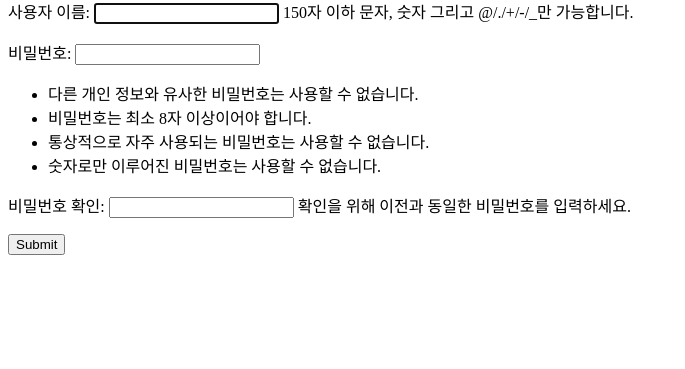
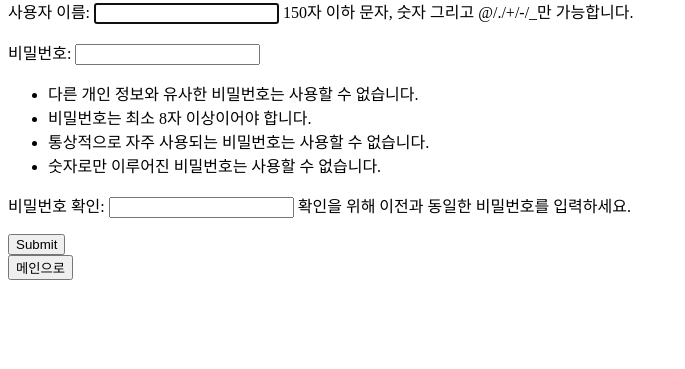
Before and after one commit to fantael95/0420_project, a Django app: page /accounts/signup/ in a window 1280 px wide. Shown: the part 90-459 px from the top of the page, without its empty margins (0-685 px from the left). Run offline with Django 3.2, Linux system fonts and the light colour scheme.

Commit message:
메인으로 버튼추가

```diff
--- a/accounts/templates/accounts/signup.html
+++ b/accounts/templates/accounts/signup.html
@@ -13,5 +13,8 @@
     {{ form.as_p }}
     <input type="submit">
   </form>
+  <a href="{% url 'articles:index' %}">
+    <button type="submit" class="btn btn-outline-info">메인으로</button>
+  </a>
 </body>
 </html>
```
